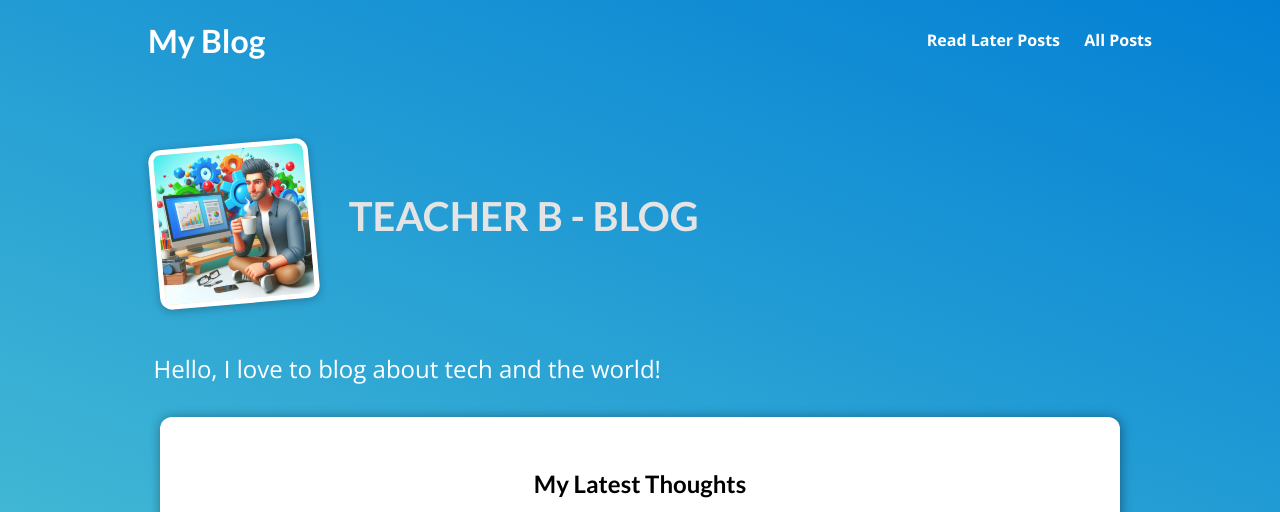
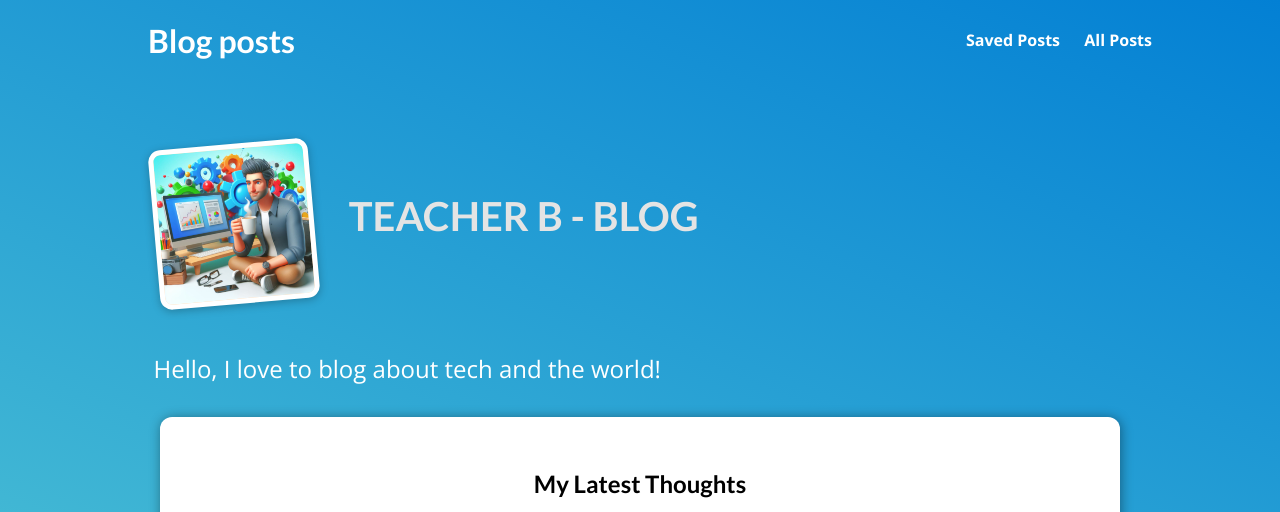
Before and after one commit to BhuvanThota/Django-Personal-Blog, a Django app: page / in a window 1280 px wide. Shown: the top 512 px of the page. Run offline with Django 5.2, Linux system fonts and the light colour scheme; data comes from the database, SQL or seed files in the repository.

Commit message:
Update base.html

```diff
--- a/templates/base.html
+++ b/templates/base.html
@@ -12,9 +12,9 @@
 </head>
 <body>
     <header id="main-navigation">
-        <h1><a href="{% url 'Home-page'%}">My Blog</a></h1>
+        <h1><a href="{% url 'Home-page'%}">Blog posts</a></h1>
         <nav>
-            <a href="{% url 'read-later' %}">Read Later Posts</a>
+            <a href="{% url 'read-later' %}">Saved Posts</a>
             <a href="{% url 'posts-page' %}">All Posts</a>
         </nav>
     </header>
```
